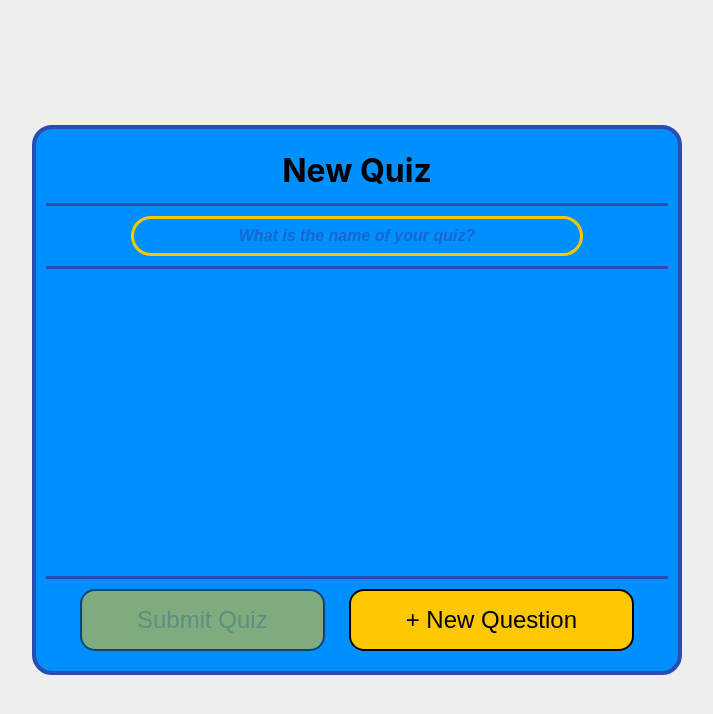
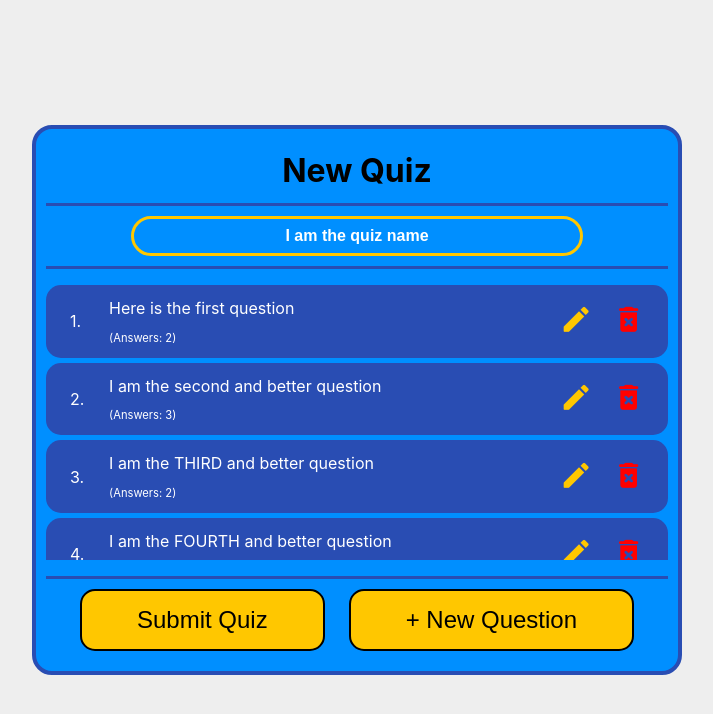
Before and after one commit to s-meenaghan7/react-quizapp-v2, a React (Vite) app: page / in a window 1280 px wide. Shown: the top 714 px of the page, without its empty margins (283-996 px from the left). Built offline with nearby package versions, Linux system fonts and the light colour scheme.

Commit message:
Moved QuizFormContainer component and styling inside quizform package

```diff
--- a/src/QuizFormContainer.tsx
+++ /dev/null
@@ -1,18 +0,0 @@
-import './QuizFormContainer.css';
-import QuizForm from './quizform/QuizForm';
-import Header from './quizform/header/Header';
-
-const QuizFormContainer = () => {
-  return (
-    <div className="container">
-      <Header />
-      <QuizForm
-        id={1}
-        quizName=''
-        questions={ [] }
-      />
-    </div>
-  );
-}
-
-export default QuizFormContainer;
--- a/src/main.tsx
+++ b/src/main.tsx
@@ -1,7 +1,7 @@
 import React from 'react'
 import ReactDOM from 'react-dom/client'
 import './main.css'
-import QuizFormContainer from './QuizFormContainer'
+import QuizFormContainer from './quizform/QuizFormContainer'
 
 ReactDOM.createRoot(document.getElementById('root') as HTMLElement).render(
   <React.StrictMode>
--- /dev/null
+++ b/src/quizform/QuizFormContainer.tsx
@@ -0,0 +1,58 @@
+import './QuizFormContainer.css';
+import QuizForm from './QuizForm';
+import Header from './header/Header';
+import { Question } from './types/quizFormTypes';
+
+const QuizFormContainer = () => {
+
+  const TEST_QUIZ_DATA: Question[] = [
+    {
+      id: 1,
+      question: "Here is the first question",
+      options: [
+        { id: 1, answer: "first answer", isCorrect: false },
+        { id: 2, answer: "second answer", isCorrect: true },
+      ]
+    },
+    {
+      id: 2,
+      question: "I am the second and better question",
+      options: [
+        { id: 1, answer: "first answer", isCorrect: false },
+        { id: 2, answer: "second answer", isCorrect: false },
+        { id: 3, answer: "THIRD answer", isCorrect: true },
+      ]
+    },
+    {
+      id: 3,
+      question: "I am the THIRD and better question",
+      options: [
+        { id: 1, answer: "first answer", isCorrect: true },
+        { id: 2, answer: "second answer", isCorrect: false },
+      ]
+    },
+    {
+      id: 4,
+      question: "I am the FOURTH and better question",
+      options: [
+        { id: 1, answer: "first answer", isCorrect: false },
+        { id: 2, answer: "second answer", isCorrect: false },
+        { id: 3, answer: "third answer", isCorrect: false },
+        { id: 4, answer: "FOURTH answer", isCorrect: true },
+      ]
+    }
+  ];
+
+  return (
+    <div className="container">
+      <Header />
+      <QuizForm
+        id={1}
+        quizName='I am the quiz name'
+        questions={ [...TEST_QUIZ_DATA] }
+      />
+    </div>
+  );
+}
+
+export default QuizFormContainer;
```
Also changed, not shown: src/quizform/QuizFormContainer.css (renamed from src/QuizFormContainer.css).
